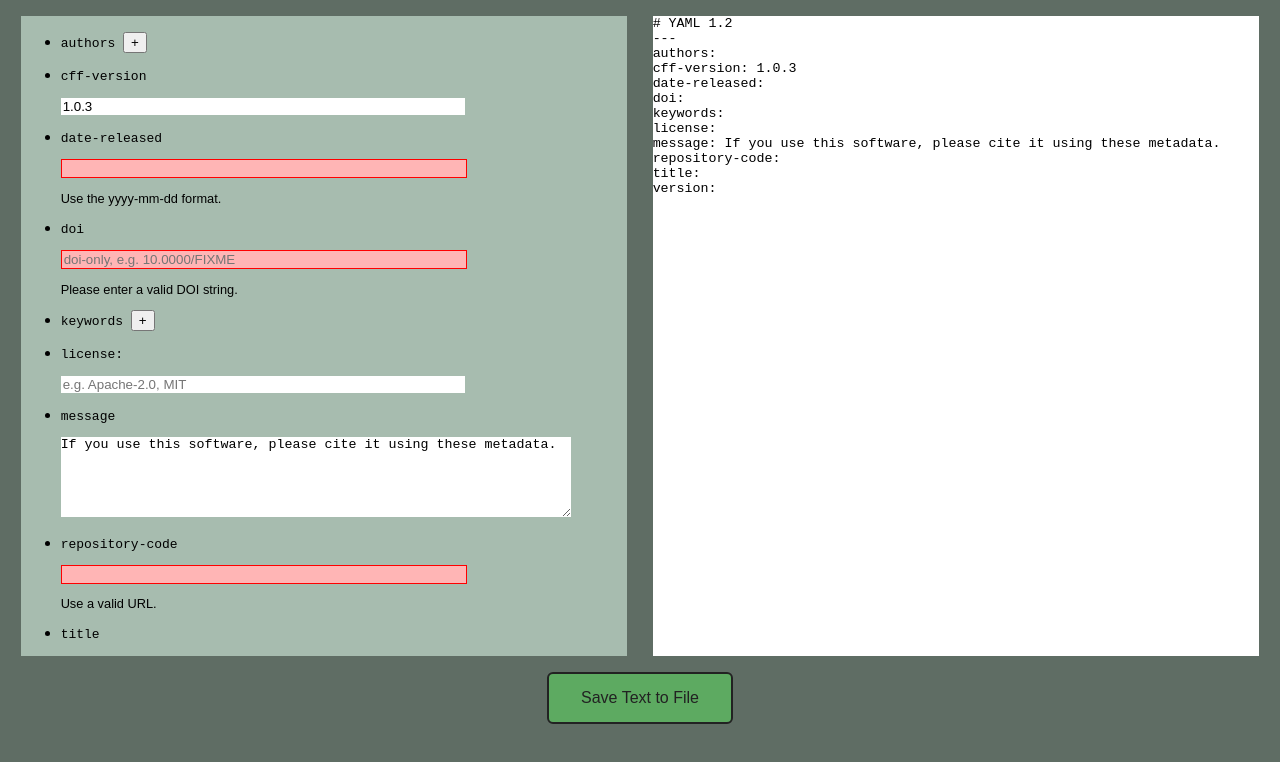
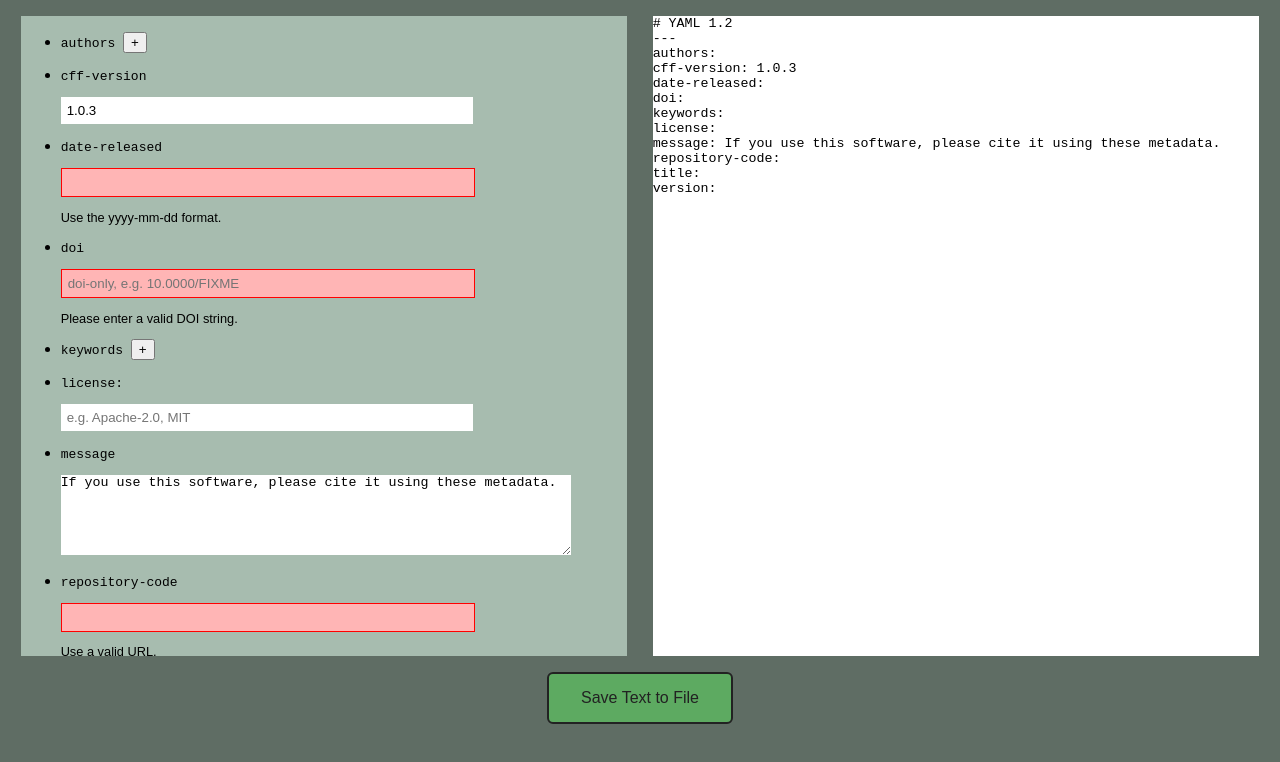
Before and after one commit to citation-file-format/cff-initializer-javascript-v1, a Vue app: page / in a window 1280 px wide. Shown: the top 762 px of the page. Built offline with nearby package versions, Linux system fonts and the light colour scheme.

Commit message:
style tweak

```diff
--- a/src/Form.vue
+++ b/src/Form.vue
@@ -250,6 +250,7 @@ export default {
         border-width: 1px;
         border-style: none;
         min-width: 400px;
+        padding:6px;
     }
 
     input.error {
```
